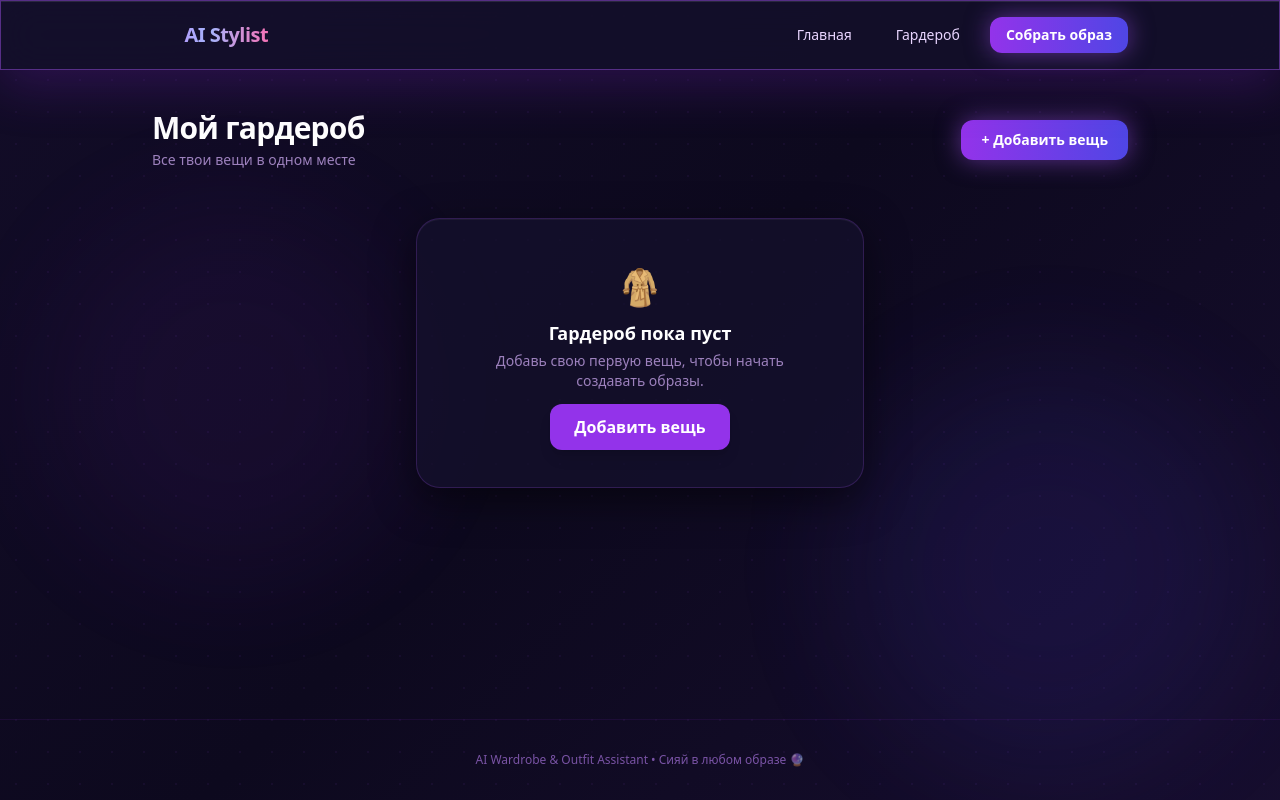
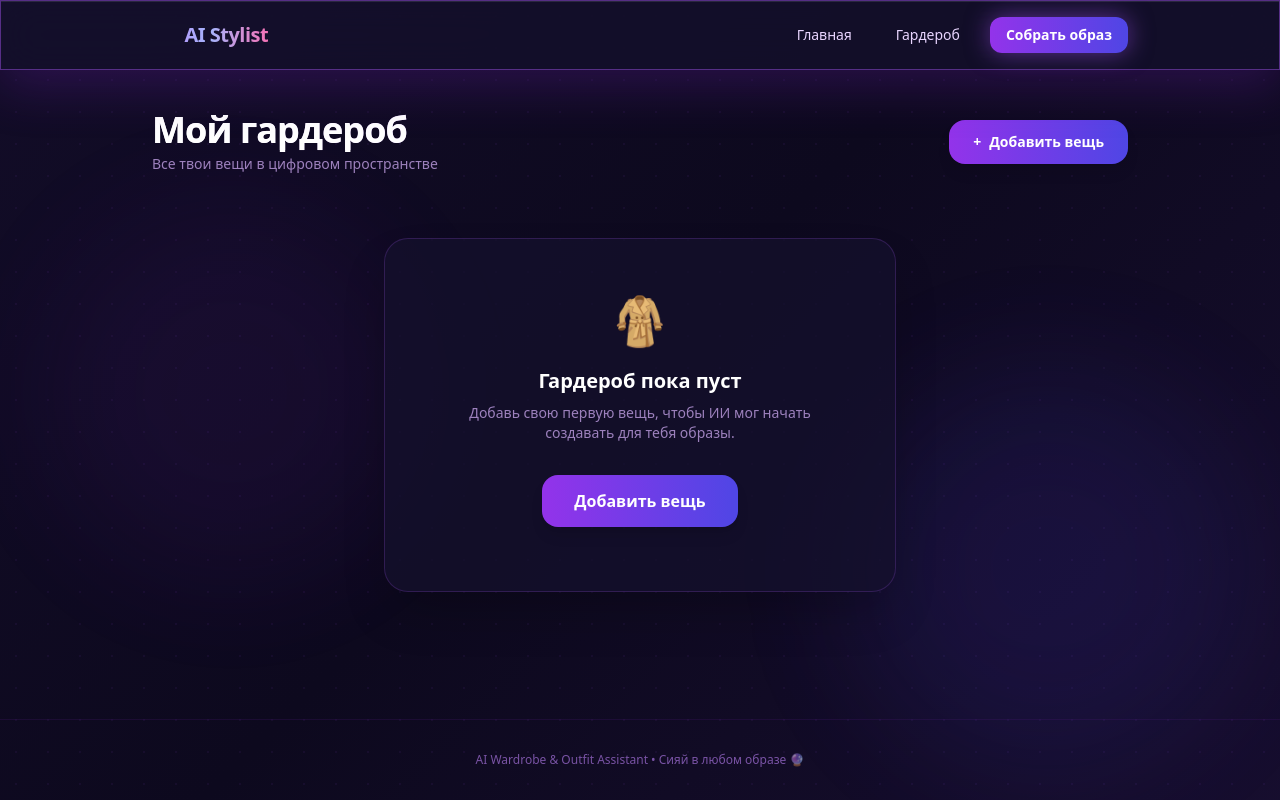
Before and after one commit to bluzokda/outfit, a Flask app: page /wardrobe in a window 1280 px wide. Run offline with Flask 3, Linux system fonts and the light colour scheme; data that the repository does not hold is empty; some libraries are stand-ins or nearby versions.

Commit message:
Update wardrobe.html

```diff
--- a/templates/wardrobe.html
+++ b/templates/wardrobe.html
@@ -1,36 +1,37 @@
 {% extends "base.html" %}
 {% block content %}
-<div class="flex flex-col sm:flex-row justify-between items-start sm:items-center mb-8 gap-4">
+<div class="flex flex-col sm:flex-row justify-between items-start sm:items-center mb-10 gap-4">
     <div>
-        <h1 class="text-3xl font-bold tracking-tight text-white">Мой гардероб</h1>
-        <p class="text-purple-300/70 text-sm mt-1">Все твои вещи в одном месте</p>
+        <h1 class="text-3xl sm:text-4xl font-extrabold tracking-tight text-white bg-gradient-to-r from-white to-purple-300 bg-clip-text text-transparent">Мой гардероб</h1>
+        <p class="text-purple-300/70 text-sm mt-1">Все твои вещи в цифровом пространстве</p>
     </div>
-    <a href="/wardrobe/add" class="px-5 py-2.5 rounded-xl font-semibold text-white bg-gradient-to-r from-purple-600 to-indigo-600 neon-glow transition transform hover:-translate-y-0.5 text-sm">
-        + Добавить вещь
+    <a href="/wardrobe/add" class="px-6 py-3 rounded-2xl font-semibold text-white bg-gradient-to-r from-purple-600 to-indigo-600 neon-glow transition transform hover:-translate-y-1 text-sm shadow-lg flex items-center gap-2">
+        <span>+</span> Добавить вещь
     </a>
 </div>
 
 {% if items %}
-    <div class="grid grid-cols-2 sm:grid-cols-3 md:grid-cols-4 gap-4">
+    <div class="grid grid-cols-2 sm:grid-cols-3 md:grid-cols-4 gap-5">
         {% for item in items %}
-            <div class="glass-panel rounded-2xl overflow-hidden border border-purple-500/20 group hover:border-purple-500/50 transition duration-300 flex flex-col justify-between">
+            <div class="glass-panel rounded-3xl overflow-hidden border border-purple-500/20 group hover:border-purple-500/60 transition-all duration-500 flex flex-col justify-between transform hover:-translate-y-1.5 shadow-xl">
                 <div>
-                    <div class="aspect-square bg-purple-950/40 relative overflow-hidden">
-                        <img src="/{{ item.photo_path }}" alt="Вещь" class="w-full h-full object-cover group-hover:scale-105 transition duration-500">
-                        <span class="absolute top-2 left-2 px-2.5 py-1 rounded-lg text-[10px] font-semibold bg-purple-950/80 backdrop-blur-md text-purple-200 border border-purple-500/30">
+                    <div class="aspect-square bg-purple-950/60 relative overflow-hidden">
+                        <img src="/{{ item.photo_path }}" alt="Вещь" class="w-full h-full object-cover group-hover:scale-110 transition duration-700">
+                        <div class="absolute inset-0 bg-gradient-to-t from-black/60 via-transparent to-transparent opacity-0 group-hover:opacity-100 transition duration-300"></div>
+                        <span class="absolute top-3 left-3 px-3 py-1 rounded-xl text-[10px] font-bold uppercase tracking-wider bg-purple-950/80 backdrop-blur-md text-purple-200 border border-purple-500/40 shadow-md">
                             {{ category_labels.get(item.category, item.category) }}
                         </span>
                     </div>
                     {% if item.description %}
-                        <div class="p-3">
-                            <p class="text-xs text-purple-200/90 truncate">{{ item.description }}</p>
+                        <div class="p-3.5">
+                            <p class="text-xs text-purple-200/90 truncate font-medium">{{ item.description }}</p>
                         </div>
                     {% endif %}
                 </div>
-                <div class="p-3 pt-0">
+                <div class="p-3.5 pt-0">
                     <form action="/wardrobe/delete/{{ item.id }}" method="POST" onsubmit="return confirm('Удалить эту вещь из гардероба?');">
-                        <button type="submit" class="w-full py-1.5 rounded-xl text-xs font-medium bg-red-950/50 text-red-300 border border-red-500/30 hover:bg-red-900/60 transition">
-                            Удалить вещь
+                        <button type="submit" class="w-full py-2 rounded-xl text-xs font-semibold bg-red-950/40 text-red-300 border border-red-500/30 hover:bg-red-900/60 transition shadow-inner">
+                            Удалить
                         </button>
                     </form>
                 </div>
@@ -38,11 +39,11 @@
         {% endfor %}
     </div>
 {% else %}
-    <div class="glass-panel rounded-3xl p-12 text-center max-w-md mx-auto mt-12 border border-purple-500/20">
-        <div class="text-4xl mb-3">🧥</div>
-        <h3 class="text-lg font-semibold text-white mb-1">Гардероб пока пуст</h3>
-        <p class="text-sm text-purple-300/70 mb-6">Добавь свою первую вещь, чтобы начать создавать образы.</p>
-        <a href="/wardrobe/add" class="px-6 py-3 rounded-xl font-semibold text-white bg-purple-600 hover:bg-purple-500 transition shadow-lg">Добавить вещь</a>
+    <div class="glass-panel rounded-3xl p-16 text-center max-w-lg mx-auto mt-16 border border-purple-500/20 shadow-2xl">
+        <div class="text-5xl mb-4 animate-bounce" style="animation-duration: 2.5s;">🧥</div>
+        <h3 class="text-xl font-bold text-white mb-2">Гардероб пока пуст</h3>
+        <p class="text-sm text-purple-300/70 mb-8">Добавь свою первую вещь, чтобы ИИ мог начать создавать для тебя образы.</p>
+        <a href="/wardrobe/add" class="px-8 py-3.5 rounded-2xl font-bold text-white bg-gradient-to-r from-purple-600 to-indigo-600 neon-glow transition shadow-lg inline-block">Добавить вещь</a>
     </div>
 {% endif %}
 {% endblock %}
```
